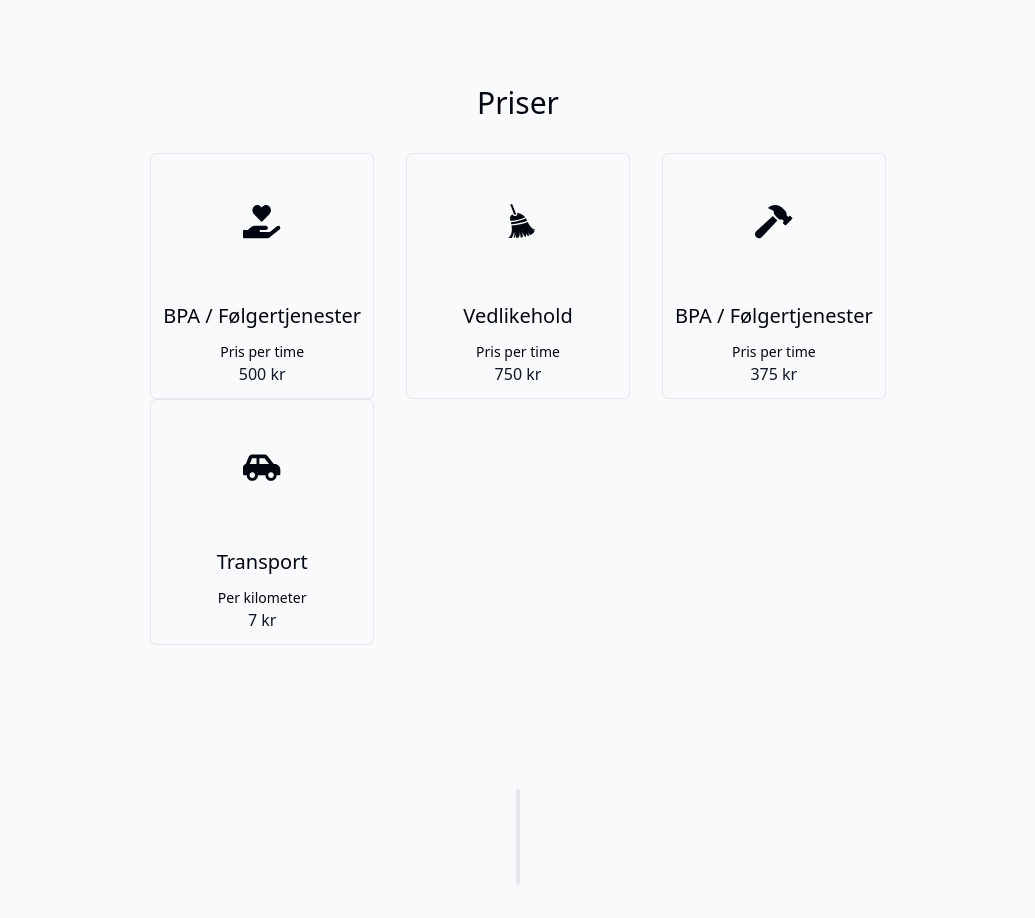
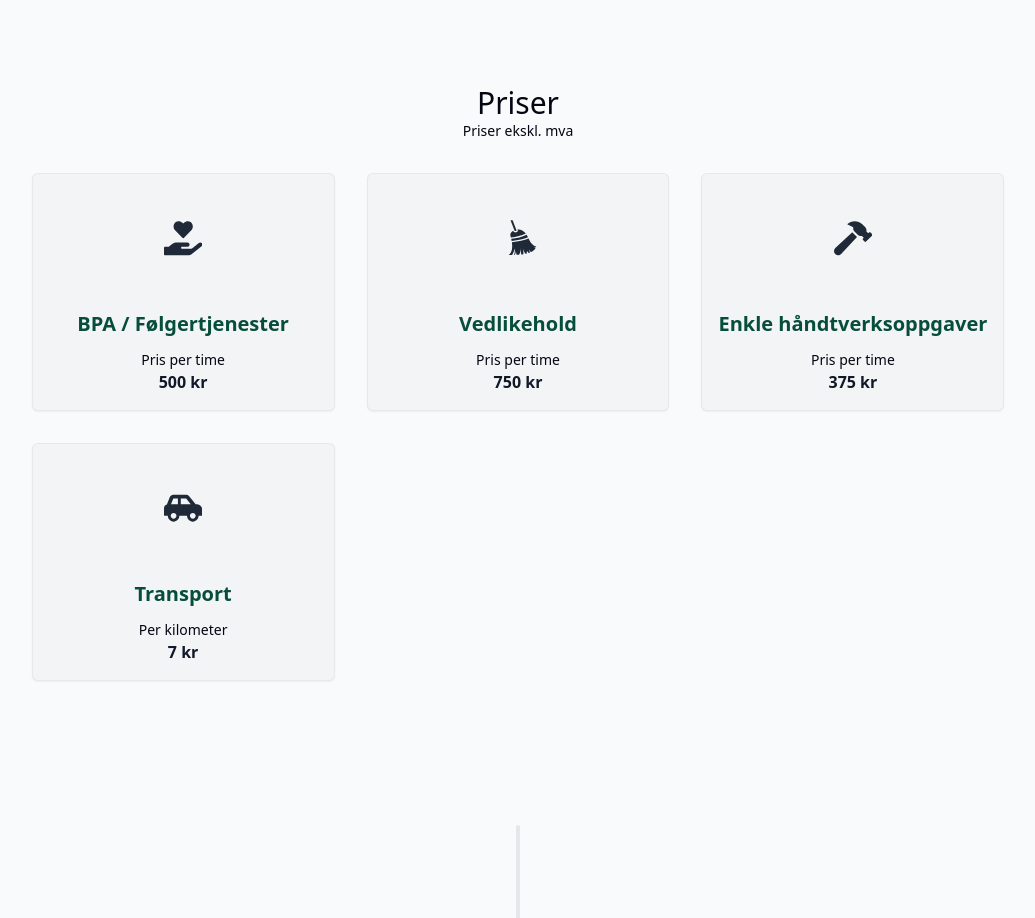
Before and after one commit to 0yvz/du-og-vi, a Next.js app: page / in a window 1280 px wide. Shown: the part 3640-4558 px from the top of the page, without its empty margins (122-1157 px from the left). Built offline with nearby package versions, Linux system fonts and the light colour scheme; no server answers.

Commit message:
Update prices and styling in Priser component

```diff
--- a/components/priser.tsx
+++ b/components/priser.tsx
@@ -18,7 +18,7 @@ export const PrisData = [
 		price: "750 kr",
 	},
 	{
-		title: "BPA / Følgertjenester",
+		title: "Enkle håndtverksoppgaver",
 		icon: FaHammer,
 		description: "Pris per time",
 		price: "375 kr",
@@ -35,29 +35,32 @@ export default function Priser() {
 	const { ref } = useSectionInView("Priser");
 	return (
 		<section ref={ref} id="priser" className="scroll-m-28">
-			<SectionHeading>Priser</SectionHeading>
-			<div className="grid grid-cols-1 gap-y-12 sm:grid-cols-2 sm:gap-x-6 lg:grid-cols-3 lg:gap-x-8 lg:gap-y-0">
+			<SectionHeading>
+				Priser
+				<h3 className=" text-sm">Priser ekskl. mva</h3>
+			</SectionHeading>
+			<div className="grid grid-cols-1 gap-12 sm:grid-cols-2 sm:gap-x-6 lg:grid-cols-3 lg:gap-8">
 				{PrisData.map((prisdata) => (
 					<div
 						key={prisdata.title}
-						className="text-center border rounded-md p-3 md:flex md:items-start md:text-left lg:block lg:text-center"
+						className="text-center bg-gray-100 border shadow-sm border-black/5 rounded-md p-4 md:flex md:items-start md:text-left lg:block lg:text-center"
 					>
 						<div className="md:flex-shrink-0 flex justify-center">
-							<div className="h-28 w-28 flex items-center justify-center">
+							<div className="h-24 w-24 flex items-center justify-center">
 								{React.createElement(prisdata.icon, {
-									className: "w-1/3 h-1/3",
+									className: "w-2/5 h-2/5 text-gray-800",
 								})}
 							</div>
 						</div>
 
-						<div className="mt-6 md:ml-4 md:mt-0 lg:ml-0 lg:mt-6">
-							<h3 className="mt-3 text-xl text-muted-foreground">
+						<div className="mt-4 md:ml-4 md:mt-0 lg:ml-0 lg:mt-6">
+							<h3 className="mt-3 text-xl font-semibold text-emerald-900">
 								{prisdata.title}
 							</h3>
 							<h3 className="mt-3 text-sm text-muted-foreground">
 								{prisdata.description}
 							</h3>
-							<p className="text-base font-medium text-gray-900">
+							<p className="text-base font-semibold text-gray-900">
 								{prisdata.price}
 							</p>
 						</div>
```
